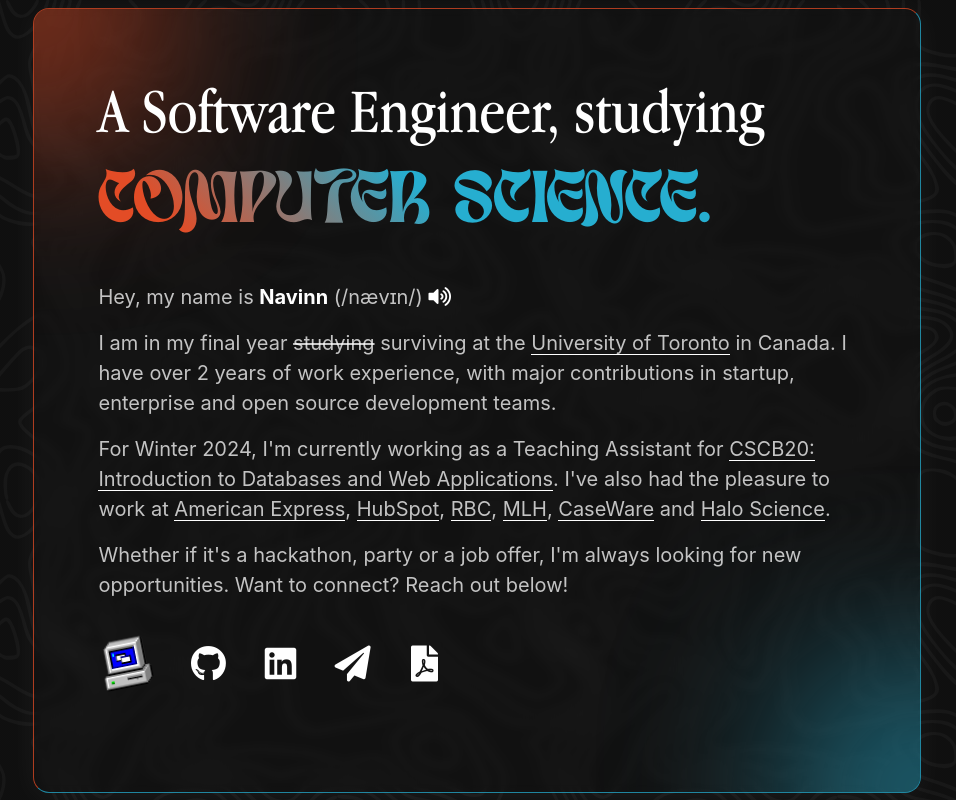
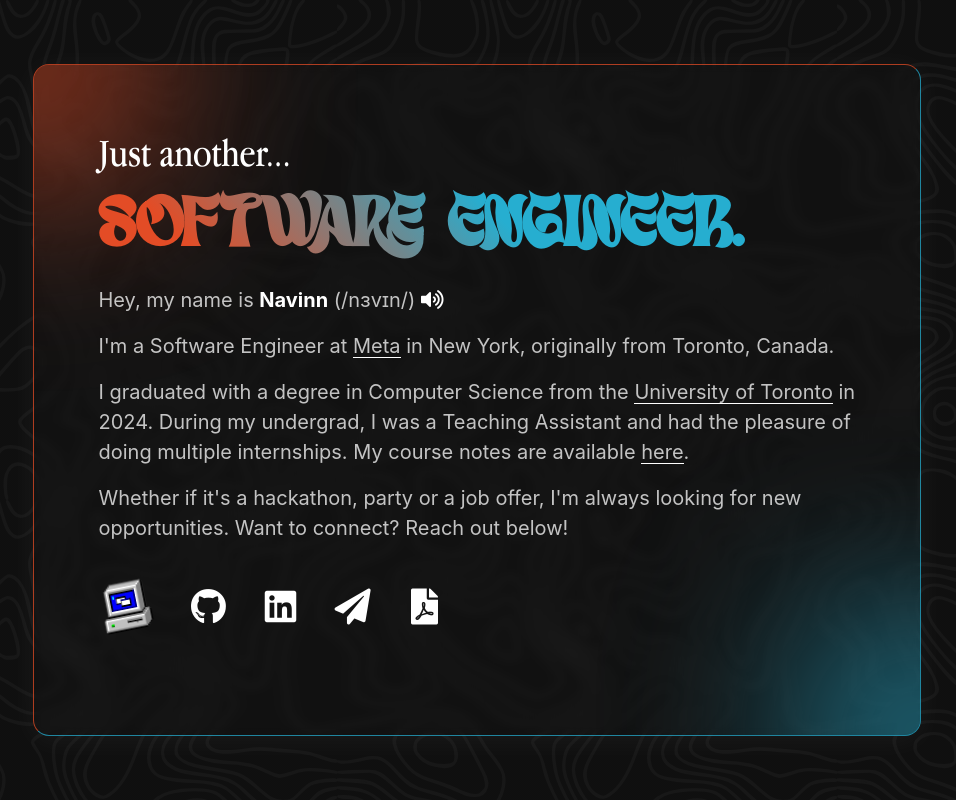
Before and after one commit to navn-r/navn-r.github.io, a Svelte app: page / in a window 1280 px wide. Shown: the whole page, without its empty margins (163-1119 px from the left). Built offline with nearby package versions, Linux system fonts and the light colour scheme; a web font is replaced by a local one.

Commit message:
feat(content): add new grad '24

```diff
--- a/index.html
+++ b/index.html
@@ -17,7 +17,7 @@
     <meta name="author" content="Navinn Ravindaran" />
     <meta
       name="keywords"
-      content="Navinn Ravindaran, Ravindaran, Navinn, Ravindaran Navinn, navn, navn-r, navinn-ravindaran, navinn.ravindaran, Canada, Ontario, Toronto, Scarborough, UofT, UToronto, UTSC, Computer Science, Computer, Science, Student Developer, Student, Developer, Coder, Software Engineer, Software Engineering, Software, Engineer, Engineering"
+      content="Navinn Ravindaran, Ravindaran, Navinn, Ravindaran Navinn, navn, navn-r, navinn-ravindaran, navinn.ravindaran, UofT, UToronto, UTSC, Computer Science, Computer, Science, Student Developer, Student, Developer, Coder, Software Engineer, Software Engineering, Software, Engineer, Engineering"
     />
     <title>Navinn Ravindaran</title>
   </head>
--- a/src/App.svelte
+++ b/src/App.svelte
@@ -15,56 +15,27 @@
 <main>
   {#if loaded}
     <section in:fade={{ delay: 300, duration: 300 }}>
-      <h1>A Software Engineer, studying <span>Computer Science.</span></h1>
-      <p>Hey, my name is <strong>Navinn</strong> (/nævɪn/) <Voice /></p>
+      <h3>Just another...</h3>
+      <h1>Software Engineer.</h1>
+      <p>Hey, my name is <strong>Navinn</strong> (/nɜvɪn/) <Voice /></p>
       <p>
-        I am in my final year <s>studying</s> surviving at the
+        I'm a Software Engineer at <a
+          href="https://meta.com"
+          rel="noopener noreferrer nofollow"
+          target="_blank">Meta</a
+        > in New York, originally from Toronto, Canada.
+      </p>
+      <p>
+        I graduated with a degree in Computer Science from the
         <a
           href="https://www.utoronto.ca/"
           rel="noopener noreferrer nofollow"
           target="_blank">University of Toronto</a
         >
-        in Canada. I have over 2 years of work experience, with major contributions
-        in startup, enterprise and open source development teams.
-      </p>
-      <p>
-        For Winter 2024, I'm currently working as a Teaching Assistant for
-        <a
-          href="https://utsc.calendar.utoronto.ca/course/cscB20h3"
-          rel="noopener noreferrer nofollow"
-          target="_blank"
-          >CSCB20: Introduction to Databases and Web Applications</a
-        >. I've also had the pleasure to work at
-        <a
-          href="https://www.americanexpress.com/en-ca/"
-          rel="noopener noreferrer nofollow"
-          target="_blank">American Express</a
-        >,
-        <a
-          href="https://hubspot.com"
-          rel="noopener noreferrer nofollow"
-          target="_blank">HubSpot</a
-        >,
-        <a
-          href="https://www.rbc.com"
-          target="_blank"
-          rel="noopener noreferrer nofollow">RBC</a
-        >,
-        <a
-          href="https://mlh.io"
-          rel="noopener noreferrer nofollow"
-          target="_blank">MLH</a
-        >,
-        <a
-          href="https://www.caseware.com/ca"
-          rel="noopener noreferrer nofollow"
-          target="_blank">CaseWare</a
-        >
-        and
-        <a
-          href="https://www.halo.science/"
-          rel="noopener noreferrer nofollow"
-          target="_blank">Halo Science</a
+        in 2024. During my undergrad, I was a Teaching Assistant and had the pleasure
+        of doing multiple internships. My course notes are available
+        <a href="/notes" rel="noopener noreferrer nofollow" target="_blank"
+          >here</a
         >.
       </p>
       <p>
@@ -134,17 +105,16 @@
     }
   }
 
-  h1 {
+  h3 {
     font-family: $serif;
     letter-spacing: -0.02rem;
     font-weight: 400;
-    font-size: clamp(2.5rem, 10vw, 4rem);
-    margin-bottom: 2.25rem;
-    max-width: 24ch;
+    font-size: 2.5rem;
+  }
 
-    span {
+  h1 {
     font-family: $funky;
-      font-size: clamp(2.5rem, 10vw, 4.5rem);
+    font-size: clamp(2.5rem, 10vw, 4.25rem);
 
     background: linear-gradient(45deg, $accent 40%, $invert 60%);
     background-size: 200% 200%;
@@ -152,7 +122,6 @@
     -webkit-background-clip: text;
     color: transparent;
     animation: gradient 3s linear alternate infinite;
-    }
   }
 
   @keyframes gradient {
--- a/src/components/Voice.svelte
+++ b/src/components/Voice.svelte
@@ -3,15 +3,15 @@
   let isPlaying = false;
 
   /**
-   * @see http://ipa-reader.xyz/?text=n%C3%A6v%C9%AAn
+   * @see http://ipa-reader.xyz/?text=n%C9%9Cv%C9%AAn&voice=Raveena
    */
   const fetchAudio = async () => {
     const IPA_READER_API_URL =
       'https://iawll6of90.execute-api.us-east-1.amazonaws.com/production';
 
     const payload = {
-      text: 'nævɪn',
-      voice: 'Brian',
+      text: 'nɜvɪn',
+      voice: 'Raveena',
     };
 
     const voice = await fetch(IPA_READER_API_URL, {
```
Also changed, not shown: 1 other file (tests, documents, lock files or other folders). Lines whose indentation alone changed are shown as unchanged.
